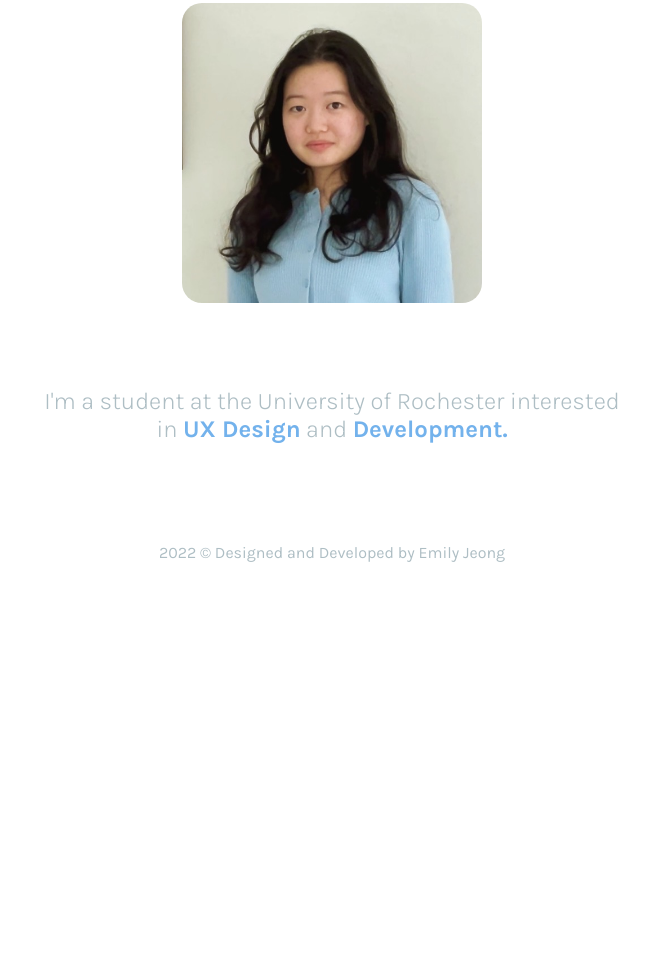
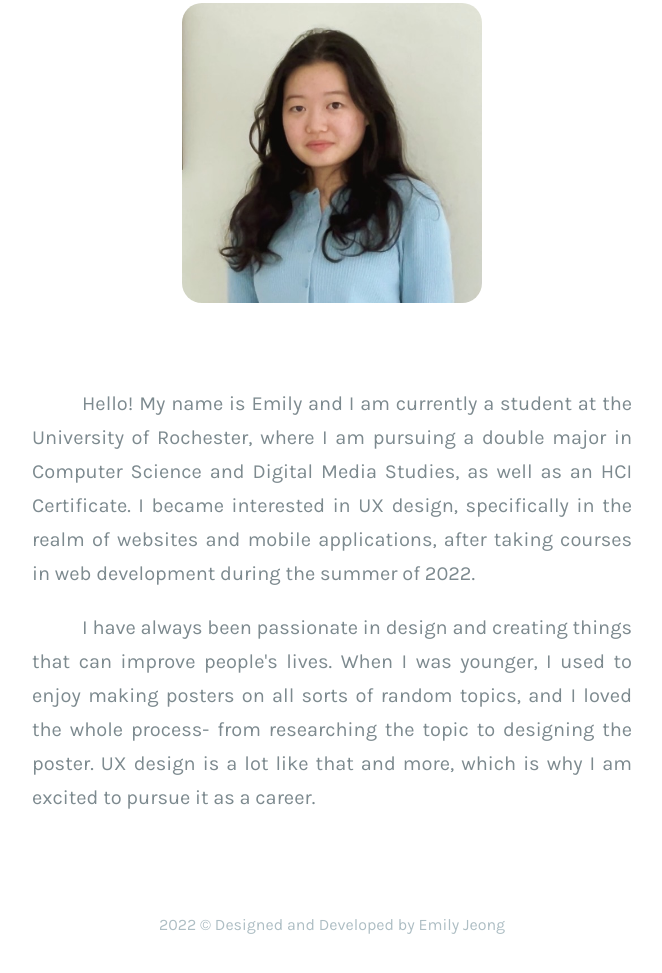
Before and after one commit to ejeong4/portfolio, a plain HTML site: page about.html in a window 1280 px wide. Shown: the part 273-1246 px from the top of the page, without its empty margins (308-970 px from the left). Before the commit the page ends 885 px from the top, so only its background shows below. Drawn offline with Linux system fonts and the light colour scheme.

Commit message:
Add about section

```diff
--- a/about.html
+++ b/about.html
@@ -31,7 +31,15 @@
         <figure>
             <img id="profile-pic" src="images/profile-pic.JPG" alt="">
         </figure>
-        <h2>I'm a student at the University of Rochester interested in <strong>UX Design</strong> and <strong>Development.</strong></h2>
+        <h2></h2>
+        <p>
+            Hello! My name is Emily and I am currently a student at the University of Rochester, where I am pursuing a double major in Computer Science and Digital Media Studies, as well as an HCI Certificate. I became interested in UX design, specifically in the
+            realm of websites and mobile applications, after taking courses in web development during the summer of 2022.
+        </p>
+        <p>
+            I have always been passionate in design and creating things that can improve people's lives. When I was younger, I used to enjoy making posters on all sorts of random topics, and I loved the whole process- from researching the topic to designing the poster.
+            UX design is a lot like that and more, which is why I am excited to pursue it as a career.
+        </p>
     </div>
 
 
--- a/css/style.css
+++ b/css/style.css
@@ -140,7 +140,8 @@ figcaption {
     box-shadow: 0 5px 30px var(--shadow-color);
 }
 
-article p {
+article p,
+.hello p {
     clear: both;
     color: var(--medium-color);
     font-size: 20px;
```
Also changed, not shown: dandyhacks.html (+1 -1 lines).
